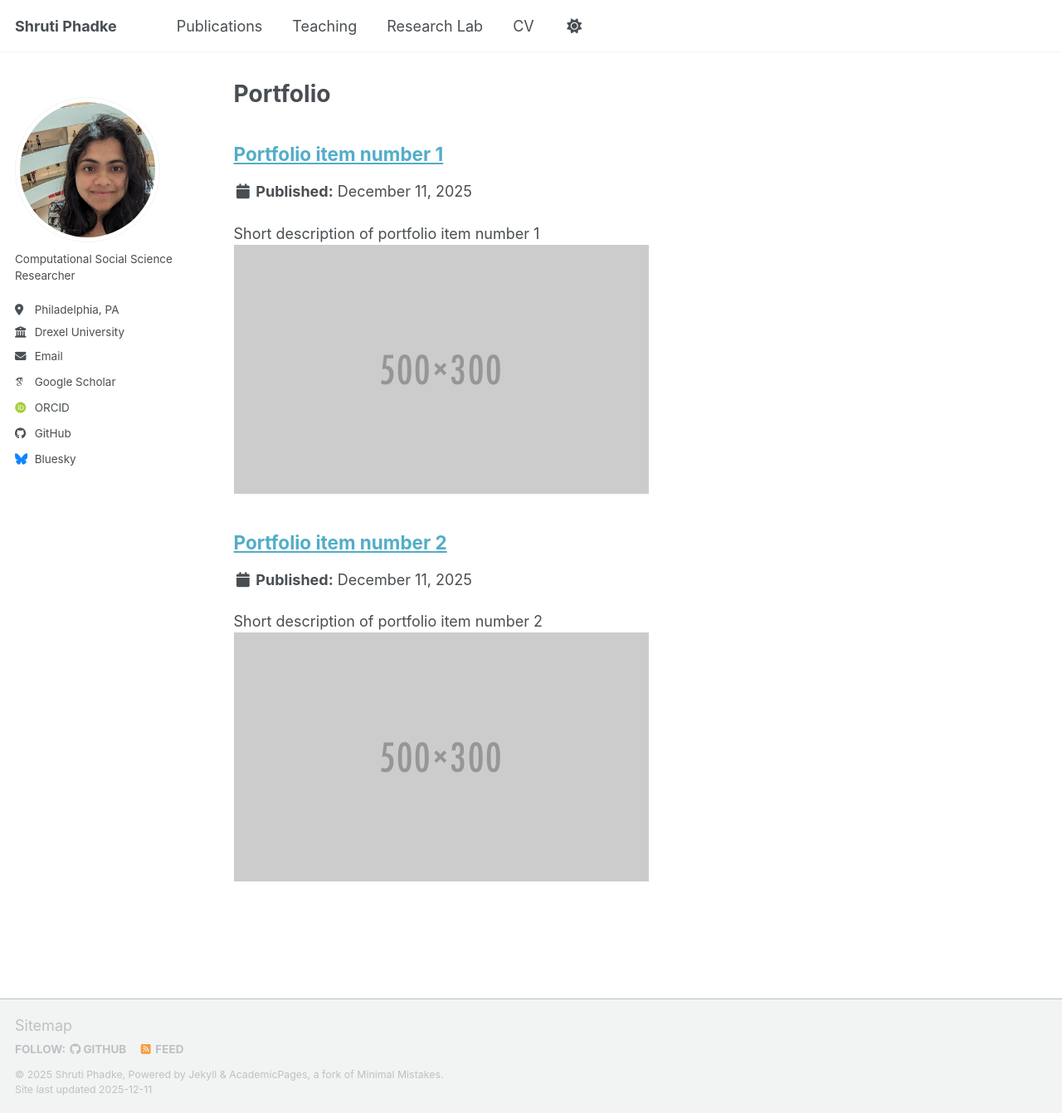
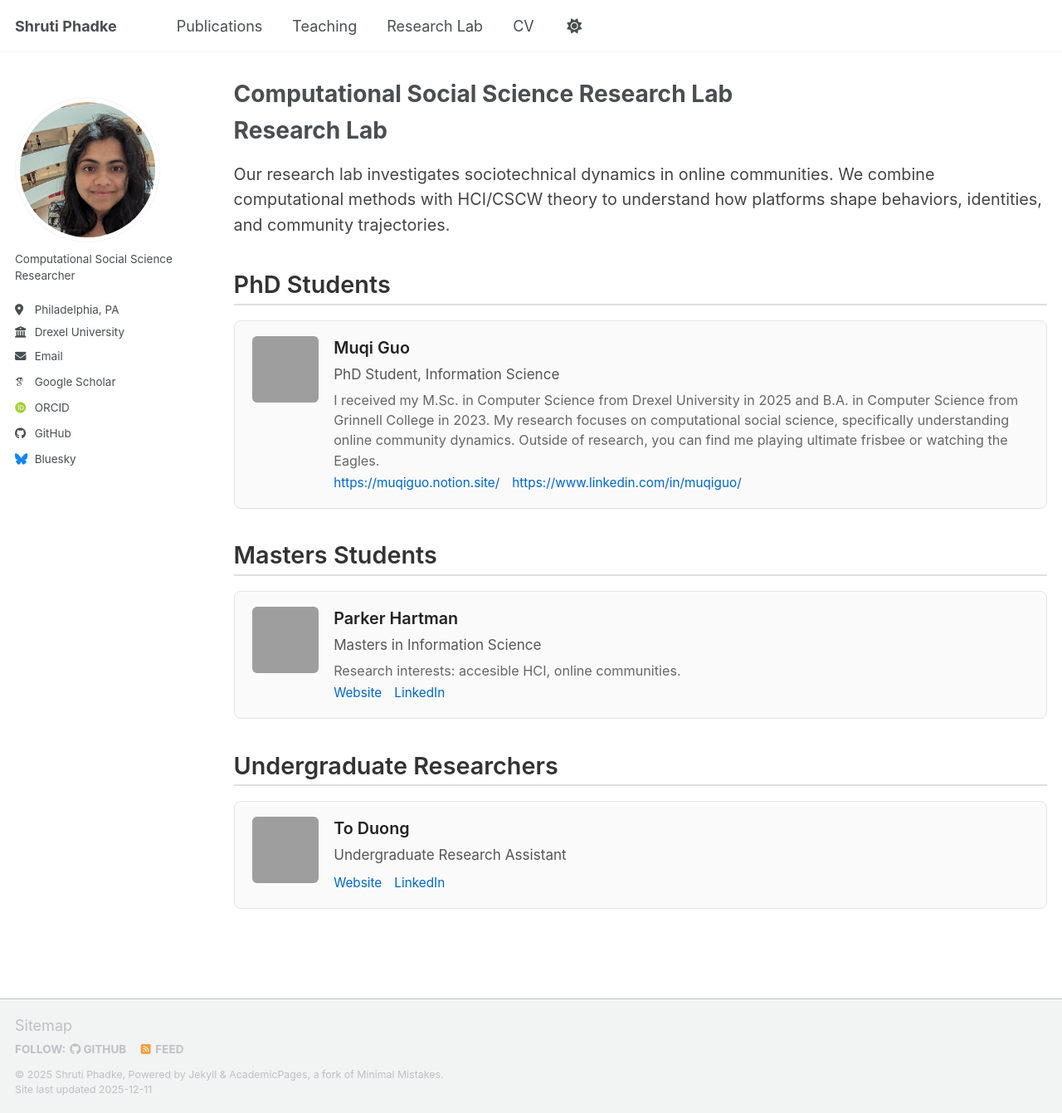
Before and after one commit to shrutiphadke/shrutiphadke.github.io, a Jekyll site: the page built from _pages/portfolio.html, in a window 1280 px wide and 1341 px high. Shown: the whole window at 83% size. Built offline with Jekyll 4.4.1, drawn with Linux system fonts in a browser that asks for light colours; some web fonts are replaced; a script bundle is joined from its source files by our own code; library files that are not in the unit come from our copies; grey boxes are pictures that could not be loaded.

Commit message:
Update portfolio.html

```diff
--- a/_pages/portfolio.html
+++ b/_pages/portfolio.html
@@ -1,13 +1,157 @@
 ---
 layout: archive
-title: "Portfolio"
+title: "Computational Social Science Research Lab"
 permalink: /portfolio/
 author_profile: true
 ---
 
-{% include base_path %}
+<style>
+/* --------- Lab Page Styling --------- */
+
+.lab-description {
+  font-size: 1.1rem;
+  margin-bottom: 2rem;
+  color: #444;
+  line-height: 1.55;
+}
+
+/* Section headers */
+.lab-section-header {
+  margin-top: 2.2rem;
+  padding-bottom: 0.3rem;
+  border-bottom: 2px solid #e0e0e0;
+  font-size: 1.6rem;
+  font-weight: 600;
+  color: #333;
+}
+
+/* Student cards */
+.student-card {
+  display: flex;
+  align-items: flex-start;
+  background: #fafafa;
+  border: 1px solid #e5e5e5;
+  padding: 1rem 1.2rem;
+  margin: 1rem 0;
+  border-radius: 8px;
+  transition: box-shadow 0.2s ease, transform 0.2s ease;
+}
+
+.student-card:hover {
+  box-shadow: 0 4px 14px rgba(0,0,0,0.08);
+  transform: translateY(-2px);
+}
+
+.student-photo {
+  width: 80px;
+  height: 80px;
+  background: #ddd;
+  border-radius: 6px;
+  margin-right: 1rem;
+  object-fit: cover;
+}
+
+.student-info {
+  flex: 1;
+}
+
+.student-name {
+  font-size: 1.1rem;
+  font-weight: 600;
+  color: #222;
+}
+
+.student-role {
+  font-size: 0.95rem;
+  color: #555;
+  margin-top: 0.15rem;
+}
+
+.student-interests {
+  font-size: 0.9rem;
+  margin-top: 0.35rem;
+  color: #666;
+}
+
+.student-links a {
+  font-size: 0.85rem;
+  margin-right: 10px;
+  text-decoration: none;
+  color: #0066cc;
+}
+</style>
+
+<div class="post">
+<header class="post-header">
+  <h1 class="post-title">Research Lab</h1>
+</header>
+
+<article class="post-content">
+
+<!-- -------- Intro Description -------- -->
+<p class="lab-description">
+Our research lab investigates sociotechnical dynamics in online communities. We combine computational methods with HCI/CSCW theory to understand how
+platforms shape behaviors, identities, and community trajectories.
+</p>
+
+<!-- ========================== -->
+<!--       PhD STUDENTS        -->
+<!-- ========================== -->
+<h2 class="lab-section-header">PhD Students</h2>
+
+<!-- ---- STUDENT CARD TEMPLATE (PhD) ---- -->
+<div class="student-card">
+  <img class="student-photo" src="https://muqiguo.notion.site/image/attachment%3A785d47bd-a08c-4843-951b-9cbce235ab5f%3AIMG_1809.jpg" alt="Photo">
+  <div class="student-info">
+    <div class="student-name">Muqi Guo</div>
+    <div class="student-role">PhD Student, Information Science</div>
+    <div class="student-interests">I received my M.Sc. in Computer Science from Drexel University in 2025 and B.A. in Computer Science from Grinnell College in 2023. My research focuses on computational social science, specifically understanding online community dynamics. Outside of research, you can find me playing ultimate frisbee or watching the Eagles.</div>
+    <div class="student-links">
+      <a href="#">https://muqiguo.notion.site/</a>
+      <a href="#">https://www.linkedin.com/in/muqiguo/</a>
+    </div>
+  </div>
+</div>
+
+<!-- Add more PhD students by duplicating the block above -->
 
 
-{% for post in site.portfolio %}
-  {% include archive-single.html %}
-{% endfor %}
+<!-- ========================== -->
+<!--    MASTERS STUDENTS       -->
+<!-- ========================== -->
+<h2 class="lab-section-header">Masters Students</h2>
+
+<div class="student-card">
+  <img class="student-photo" src="/images/students/masters1.jpg" alt="Photo">
+  <div class="student-info">
+    <div class="student-name">Parker Hartman</div>
+    <div class="student-role">Masters in Information Science</div>
+    <div class="student-interests">Research interests: accesible HCI, online communities.</div>
+    <div class="student-links">
+      <a href="#">Website</a>
+      <a href="#">LinkedIn</a>
+    </div>
+  </div>
+</div>
+
+
+<!-- ========================== -->
+<!-- UNDERGRADUATE STUDENTS    -->
+<!-- ========================== -->
+<h2 class="lab-section-header">Undergraduate Researchers</h2>
+
+<div class="student-card">
+  <img class="student-photo" src="/images/students/undergrad1.jpg" alt="Photo">
+  <div class="student-info">
+    <div class="student-name">To Duong</div>
+    <div class="student-role">Undergraduate Research Assistant</div>
+    <div class="student-interests"></div>
+    <div class="student-links">
+      <a href="#">Website</a>
+      <a href="#">LinkedIn</a>
+    </div>
+  </div>
+</div>
+
+</article>
+</div>
```
